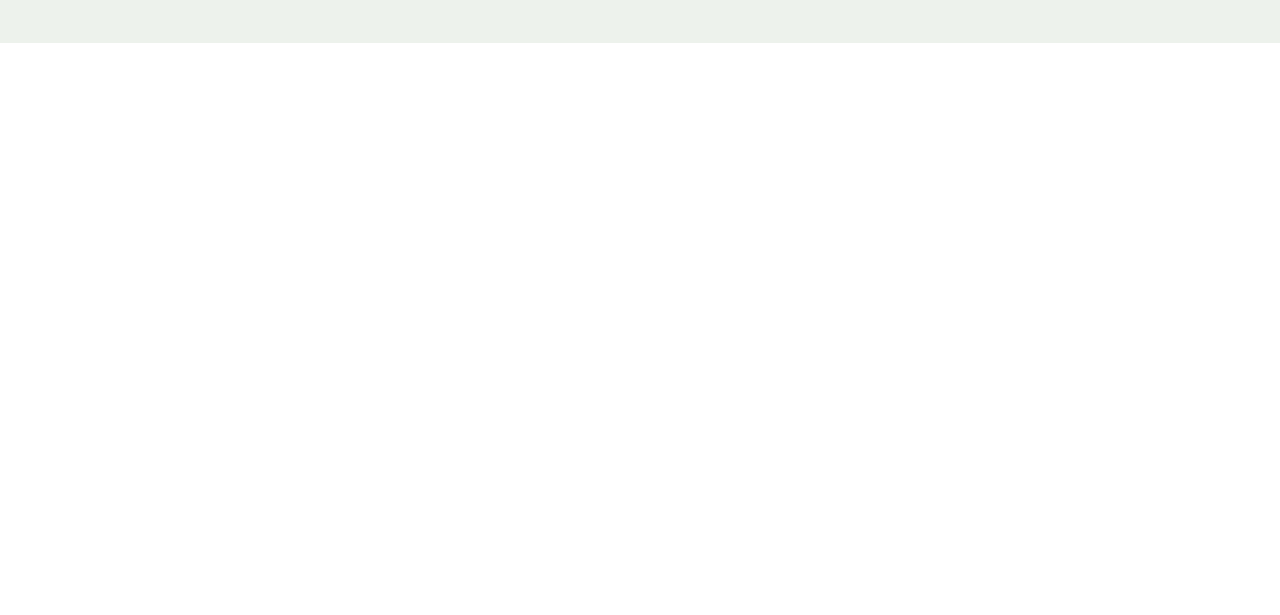
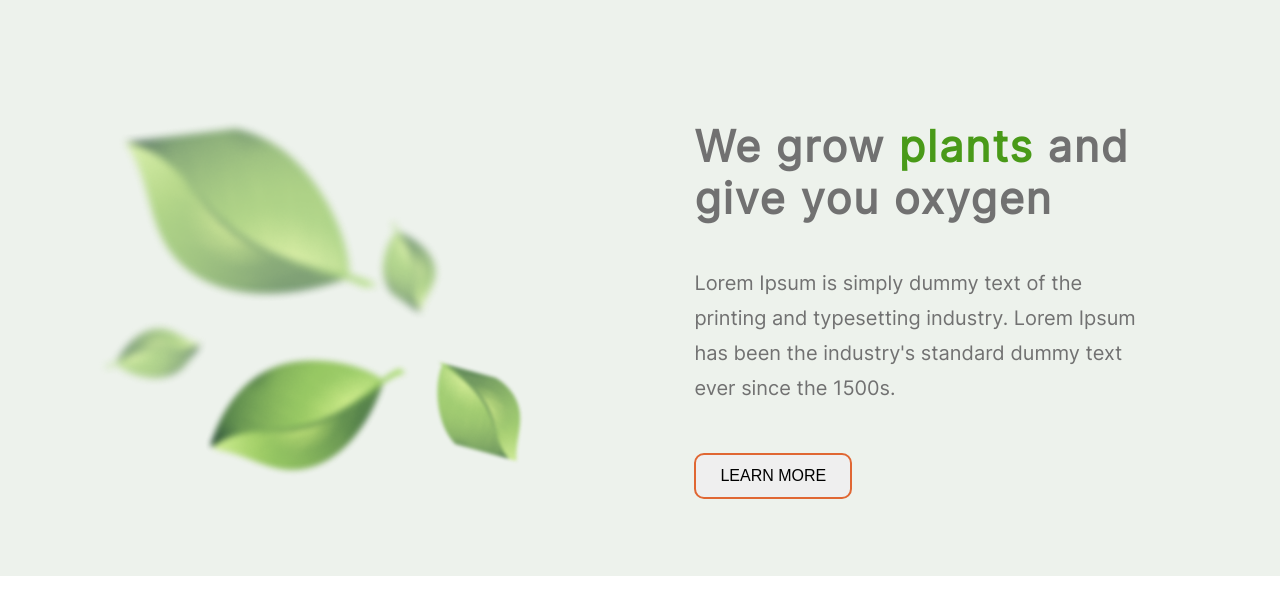
Before and after one commit to IvanLomovtsev/Plants, a website built with webpack: page src/index.html in a window 1280 px wide. Shown: the part 79-694 px from the top of the page. Built offline with nearby package versions, Linux system fonts and the light colour scheme.

Commit message:
feat: add adaptive for welcome - tablet 768px

```diff
--- a/src/index.html
+++ b/src/index.html
@@ -26,7 +26,7 @@
             </nav>
         </div>
     </header>
-    <!--<main class="main">
+    <main class="main">
         <section class="welcome">
             <div class="welcome-block containeer">
                 <div class="welcome-elements">
@@ -45,7 +45,7 @@
                 </div>
             </div>
         </section>
-        <section class="about" id="about">
+        <!--<section class="about" id="about">
             <div class="about-block containeer">
                 <div class="about__elements">
                     <div class="about__description">
--- a/src/styles/layout/_welcome.scss
+++ b/src/styles/layout/_welcome.scss
@@ -36,23 +36,58 @@ $border-radius-welcome-button: 10px;
             justify-content: space-between;
             align-items: center;
             padding: $padding-welcome-elements 0;
+            @media screen and (max-width: 1000px) and (min-width: 769px) {
+                align-items: flex-start;
+            }
+            @media screen and (max-width: 768px) and (min-width: 381px) {
+                align-items: flex-start;
+                padding: 5.5% 0 10%;
+                .welcome__picture {
+                    order: 2;
+                }
+                .welcome__description {
+                    order: 1;
+                }
+            }
             .welcome__picture {
                 width: $width-picture;
                 height: $height-picture;
                 margin: 0;
                 background-image: url("../images/leafs.png");
                 background-size: cover;
+                @media screen and (max-width: 1250px) and (min-width: 769px) {
+                    width: 30vw;
+                    height: 25vw;
+                }
+                @media screen and (max-width: 768px) and (min-width: 551px) {
+                    width: 40vw;
+                    height: 30vw;
+                }
+                @media screen and (max-width: 550px) {
+                    display: none;
+                }
             }
             .welcome__description {
                 margin: 0;
                 width: $width-description;
                 font-family: Inter;
+                @media screen and (max-width: 1250px) and (min-width: 381px) {
+                    width: 60%;
+                }
+                @media screen and (max-width: 550px) and (min-width: 381px) {
+                    width: 100%;
+                }
                 .welcome__description-h2 {
                     font-size: $font-size-h2;
                     font-weight: 700;
                     letter-spacing: $letter-spacing-h2;
                     .green-word {
                         color: variables.$color-green;
+                    }
+                    @media screen and (max-width: 1000px) and (min-width: 381px) {
+                        font-size: 35px;
+                        line-height: 50px;
+                        letter-spacing: 0.8px;
                     }
                 }
                 .welcome__description-p {
@@ -61,6 +96,15 @@ $border-radius-welcome-button: 10px;
                     font-size: $font-size-description-p;
                     line-height: $line-height-description-p;
                     padding: $padding-description-p 0;
+                    @media screen and (max-width: 1000px) and (min-width: 769px) {
+                        font-size: calc(16px + 4*(100vw / 1000));
+                    }
+                    @media screen and (max-width: 768px) and (min-width: 381px) {
+                        width: 90%;
+                        padding: 8% 0;
+                        font-size: 1rem;
+                        line-height: 25px;
+                    }
                 }
                 .button {
                     margin-top: $margin-top-welcome-button;
--- a/src/styles/main.scss
+++ b/src/styles/main.scss
@@ -2,7 +2,7 @@
 @use './abstracts/variables';
 @use './base/typography';
 @use './layout/header';
-//@use './layout/welcome';
+@use './layout/welcome';
 //@use './layout/about';
 //@use './layout/service';
 //@use './layout/prices';
```
Also changed, not shown: dist/assets/images/leafs.b9dd92ea2309476a5e44.png (added), dist/index.html, 2 other files.
